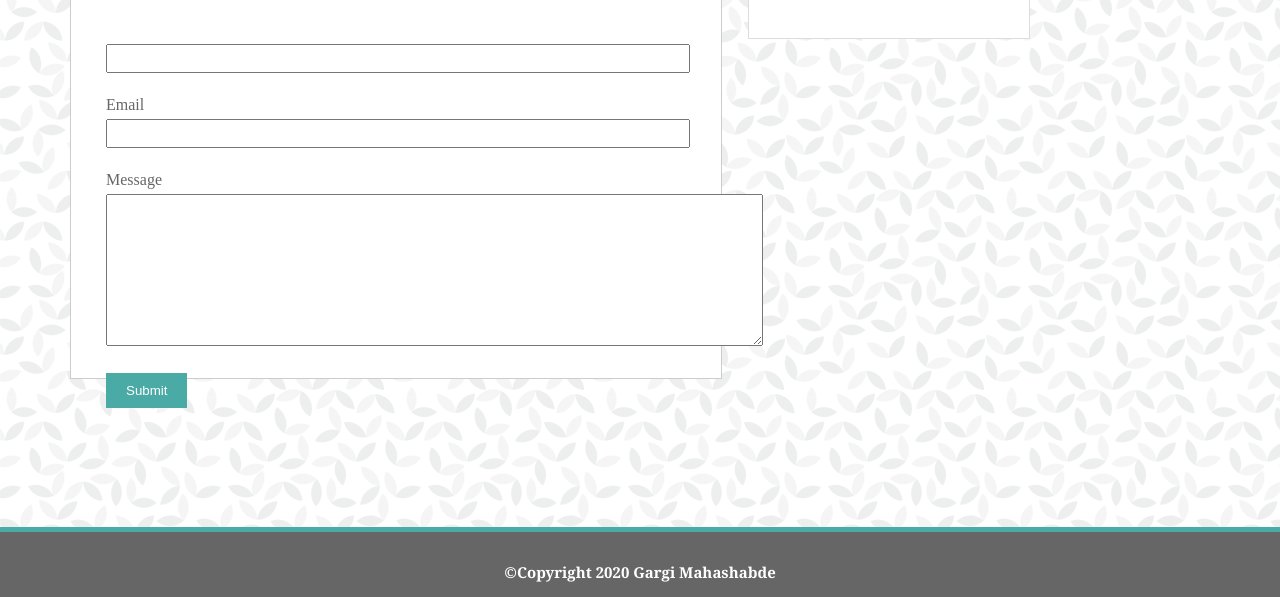
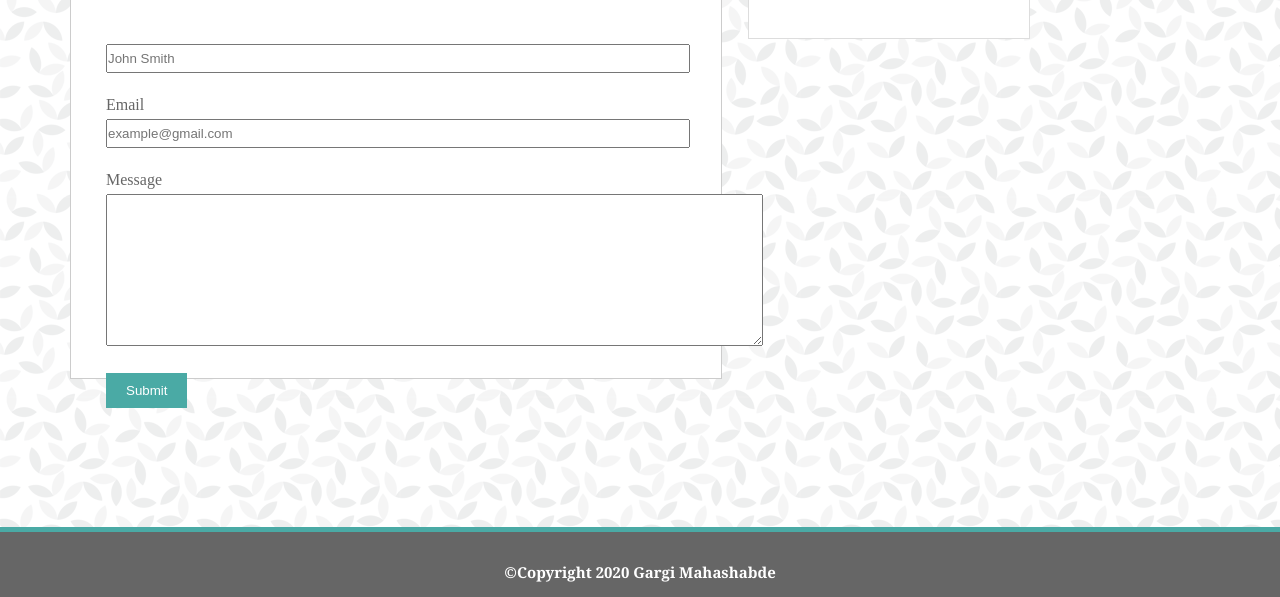
Before and after one commit to gargim-26/Basic-Portfolio, a plain HTML site: page contact.html in a window 1280 px wide. Shown: the part 203-800 px from the top of the page. Drawn offline with Linux system fonts and the light colour scheme; files whose address does not match are found by name.

Commit message:
my second assignment

```diff
--- a/contact.html
+++ b/contact.html
@@ -36,8 +36,8 @@
             <div class="inputs">
                 <h1 class="head2">Contact</h1>
                 <hr class="line1"><br>
-                Name<br><input type="text" name="name" class="input1"><br><br>
-                Email<br><input type="email" name="email" class="input2"><br><br>
+                Name<br><input type="text" name="name" placeholder="John Smith" class="input1"><br><br>
+                Email<br><input type="email" name="email" placeholder="example@gmail.com" class="input2"><br><br>
                 Message<br><textarea name="usermessage" rows="10" cols="80" class="input3"></textarea><br><br>
                 <input type="button" value="Submit" class="input4"><br><br>
             </div>
```
